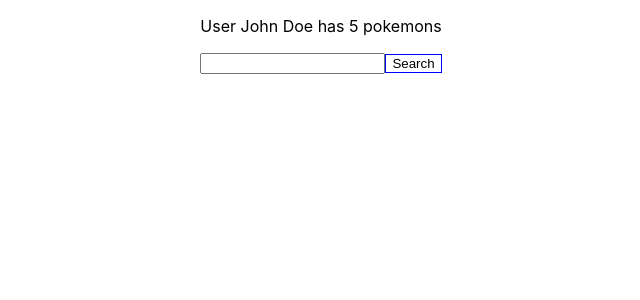
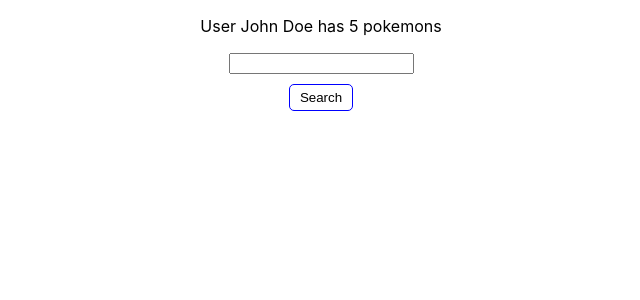
Before and after one commit to Decomplosed/react-typescript-tut, a React (Create React App) app: page / in a window 1280 px wide. Shown: the top 300 px of the page, without its empty margins (319-959 px from the left). Built offline with nearby package versions, Linux system fonts and the light colour scheme.

Commit message:
added more styling to the button

```diff
--- a/src/App.css
+++ b/src/App.css
@@ -16,6 +16,10 @@
 .btn {
   border: 1px solid blue;
   background-color: white;
+  display: block;
+  margin: 10px auto;
+  padding: 5px 10px;
+  border-radius: 5px;
 }
 
 .pokemon-image {
```
